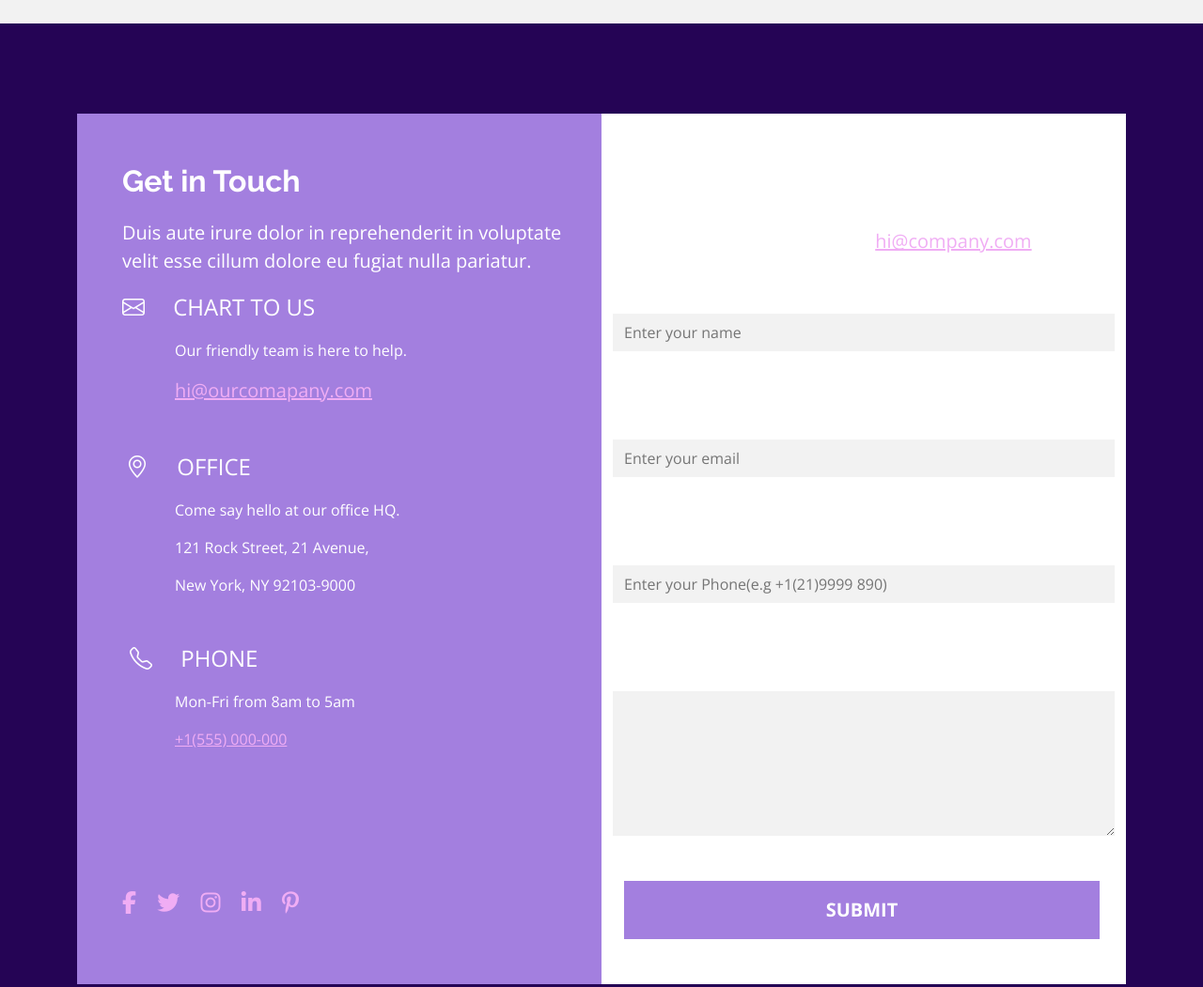
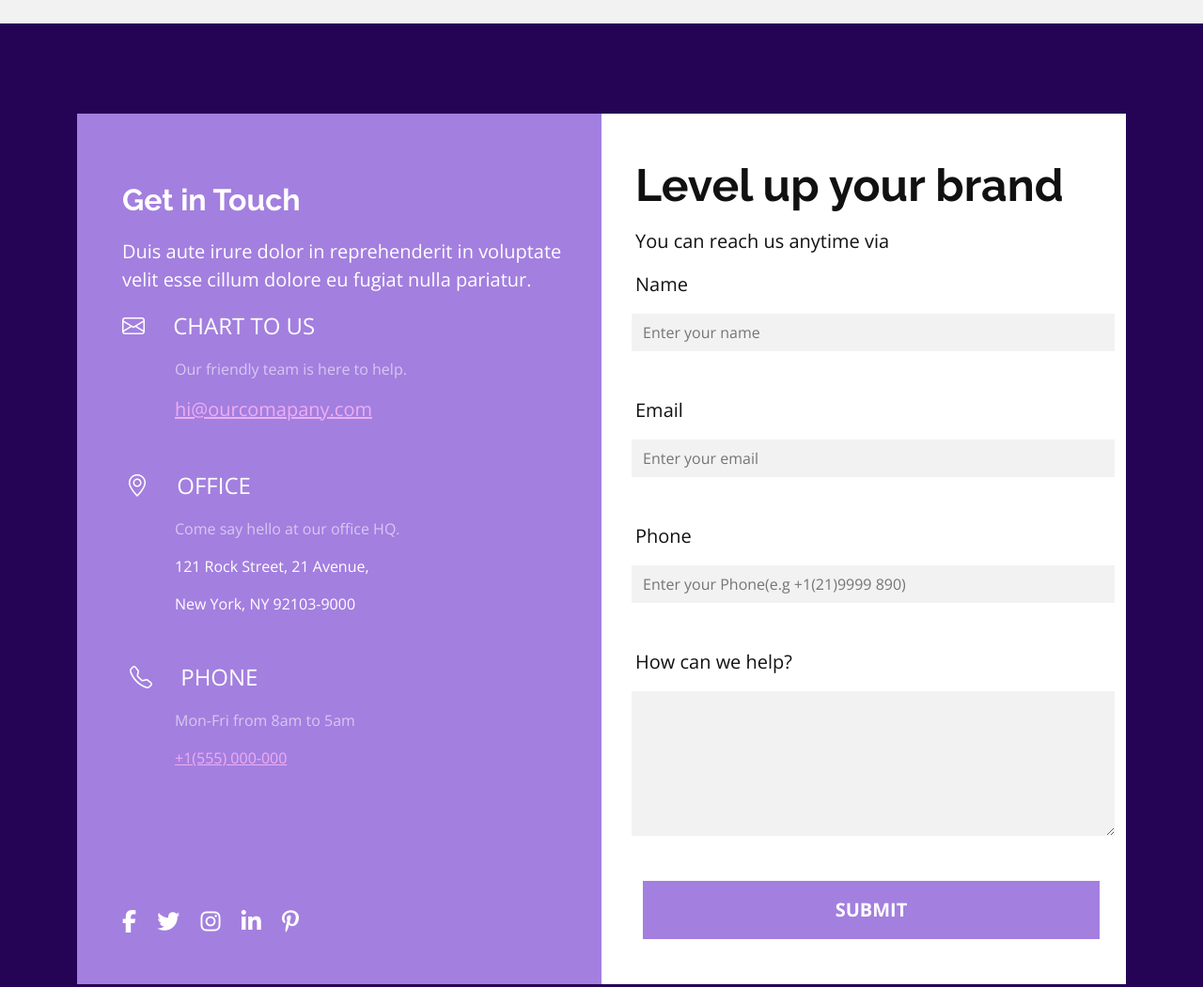
Before and after one commit to abhijithpkkrishnan/ABHIJITH-PK, a plain HTML site: page index.html in a window 1280 px wide. Shown: the part 5400-6451 px from the top of the page at 94% size. Drawn offline with nearby package versions, Linux system fonts and the light colour scheme.

Commit message:
Update index.css

```diff
--- a/index.css
+++ b/index.css
@@ -7,8 +7,8 @@
 
     .toggler-icon {
         display: block;
-        width: 25px;
-        height: 4px;
+        width: 23px;
+        height: 3px;
         background-color: #000;
         margin: 5px auto;
         transition: background-color 0.3s;
@@ -411,6 +411,7 @@
 }
 .get-in{
     background-color: #a37fdf;
+    padding: 20px 20px;
 }
 .get-head{
     color: #ffffff;
@@ -420,18 +421,33 @@
     color: #ffffff;
     font-family: "Open Sans", serif;
 }
+.gpc{
+    color: #d8c8f2;
+}
+.gfc{
+    color: #ffffff ;
+}
+.til{
+    color: #f0adf4 !important;
+}
+
 /* ------------- */
 .lvl{
     background-color: #250455;
 }
 .lvl-in{
     background-color: #ffffff;
+    padding: 0 20px;
+
+}
+.lvl-in p{
+    color: #111;
 }
 .lvl-head{
     font-family: "Raleway", serif;
 }
 .lvl a{
-    color: #f0adf4;
+    color: #ffffff;
     font-family: "Open Sans", serif;
 }
 .lvl input{
```
